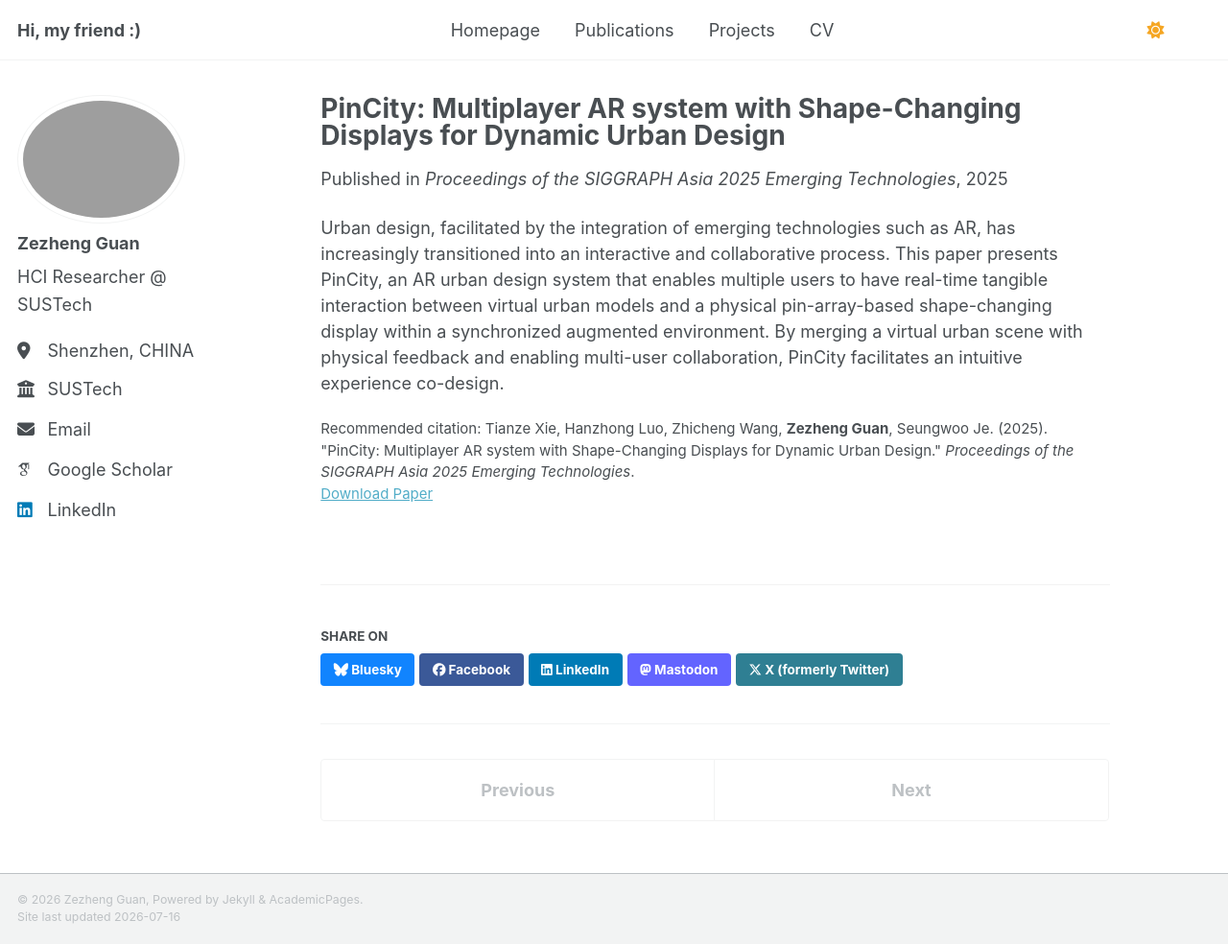
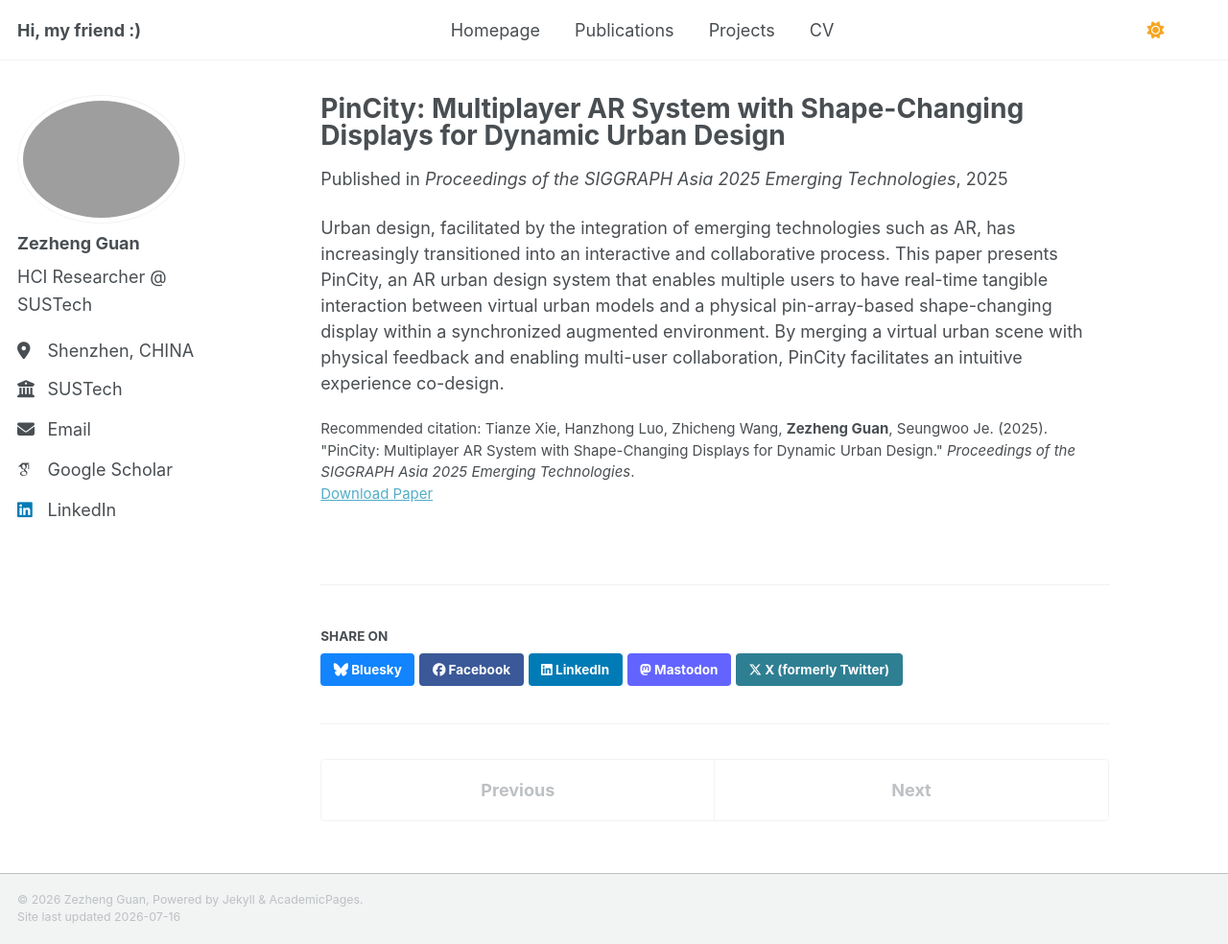
Before and after one commit to zezhengguan/zezhengguan.github.io, a Jekyll site: the page built from _publications/2025-12-15-pincity.md, in a window 1280 px wide and 984 px high. Shown: the whole window at 96% size. Built offline with Jekyll 4.4.1, drawn with Linux system fonts in a browser that asks for light colours; some web fonts are replaced; a script bundle is joined from its source files by our own code; library files that are not in the unit come from our copies.

```diff
--- a/_publications/2025-12-15-pincity.md
+++ b/_publications/2025-12-15-pincity.md
@@ -1,5 +1,5 @@
 ---
-title: "PinCity: Multiplayer AR system with Shape-Changing Displays for Dynamic Urban Design"
+title: "PinCity: Multiplayer AR System with Shape-Changing Displays for Dynamic Urban Design"
 collection: publications
 category: conferences
 permalink: /publication/2025-12-15-pincity
@@ -8,7 +8,7 @@ date: 2025-12-15
 venue: 'Proceedings of the SIGGRAPH Asia 2025 Emerging Technologies'
 paperurl: 'https://dl.acm.org/doi/full/10.1145/3757373.3763781'
 authors: 'Tianze Xie, Hanzhong Luo, Zhicheng Wang, <b>Zezheng Guan</b>, Seungwoo Je'
-citation: 'Tianze Xie, Hanzhong Luo, Zhicheng Wang, <b>Zezheng Guan</b>, Seungwoo Je. (2025). &quot;PinCity: Multiplayer AR system with Shape-Changing Displays for Dynamic Urban Design.&quot; <i>Proceedings of the SIGGRAPH Asia 2025 Emerging Technologies</i>.'
+citation: 'Tianze Xie, Hanzhong Luo, Zhicheng Wang, <b>Zezheng Guan</b>, Seungwoo Je. (2025). &quot;PinCity: Multiplayer AR System with Shape-Changing Displays for Dynamic Urban Design.&quot; <i>Proceedings of the SIGGRAPH Asia 2025 Emerging Technologies</i>.'
 image: pincity.png
 order: 2
 ---
```
Also changed, not shown: 1 other file.
